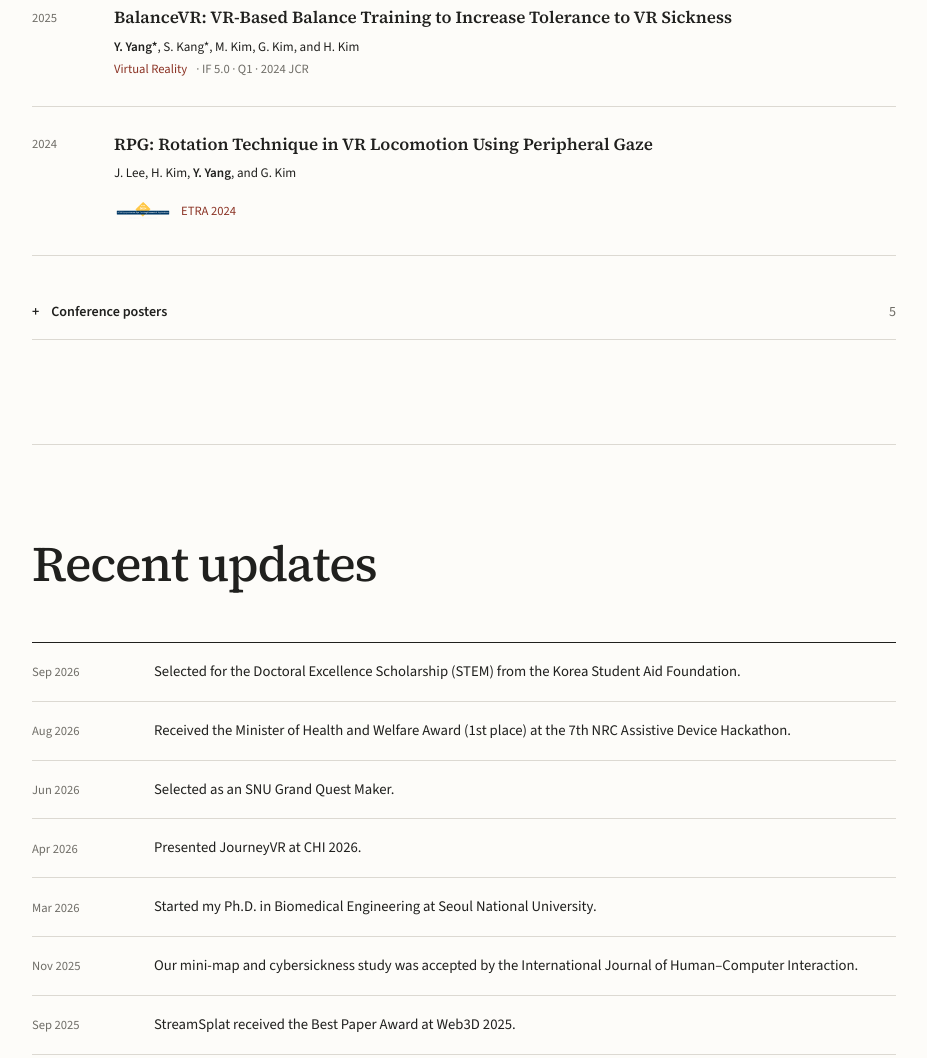
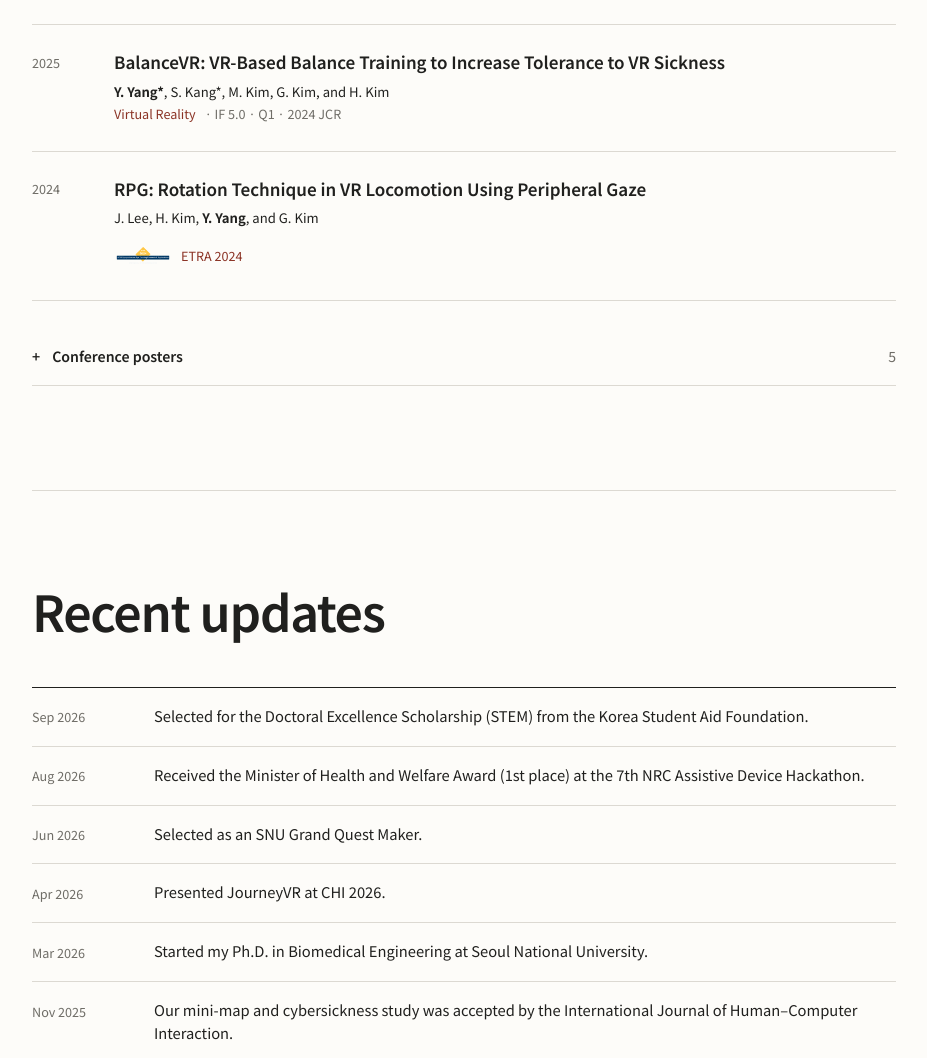
Before and after one commit to santachan/santachan.github.io, a plain HTML site: page index.html in a window 1280 px wide. Shown: the part 2322-3380 px from the top of the page, without its empty margins (176-1103 px from the left). Drawn offline with nearby package versions, Linux system fonts and the light colour scheme.

Commit message:
Use Noto Sans KR throughout site

```diff
--- a/index.html
+++ b/index.html
@@ -7,7 +7,7 @@
     <title>Yechan Yang</title>
     <link rel="preconnect" href="https://fonts.googleapis.com" />
     <link rel="preconnect" href="https://fonts.gstatic.com" crossorigin />
-    <link href="https://fonts.googleapis.com/css2?family=Source+Sans+3:ital,wght@0,400;0,500;0,600;1,400&amp;family=Source+Serif+4:opsz,wght@8..60,500;8..60,600&amp;display=swap" rel="stylesheet" />
+    <link href="https://fonts.googleapis.com/css2?family=Noto+Sans+KR:wght@400;500;600;700&amp;display=swap" rel="stylesheet" />
     <link rel="stylesheet" href="./styles.css" />
   </head>
   <body>
--- a/styles.css
+++ b/styles.css
@@ -11,7 +11,7 @@ html { scroll-behavior: smooth; }
 body {
   background: var(--paper);
   color: var(--ink);
-  font-family: "Source Sans 3", Arial, sans-serif;
+  font-family: "Noto Sans KR", Arial, sans-serif;
   font-size: 17px;
   line-height: 1.55;
   margin: 0;
@@ -36,7 +36,7 @@ img { display: block; max-width: 100%; }
   padding: 34px 28px;
 }
 .site-name {
-  font-family: "Source Serif 4", Georgia, serif;
+  font-family: "Noto Sans KR", Arial, sans-serif;
   font-size: 1.1rem;
   font-weight: 600;
   text-decoration: none;
@@ -66,8 +66,8 @@ footer {
 }
 h1,
 h2 {
-  font-family: "Source Serif 4", Georgia, serif;
-  font-weight: 500;
+  font-family: "Noto Sans KR", Arial, sans-serif;
+  font-weight: 600;
 }
 h1 {
   font-size: clamp(3rem, 7vw, 5rem);
@@ -163,7 +163,7 @@ h3 {
 .publication-list p { font-size: .82rem; margin: 7px 0 0; }
 .publication-list .pub-title {
   display: block;
-  font-family: "Source Serif 4", Georgia, serif;
+  font-family: "Noto Sans KR", Arial, sans-serif;
   font-size: 1.06rem;
   font-weight: 600;
   line-height: 1.45;
```
